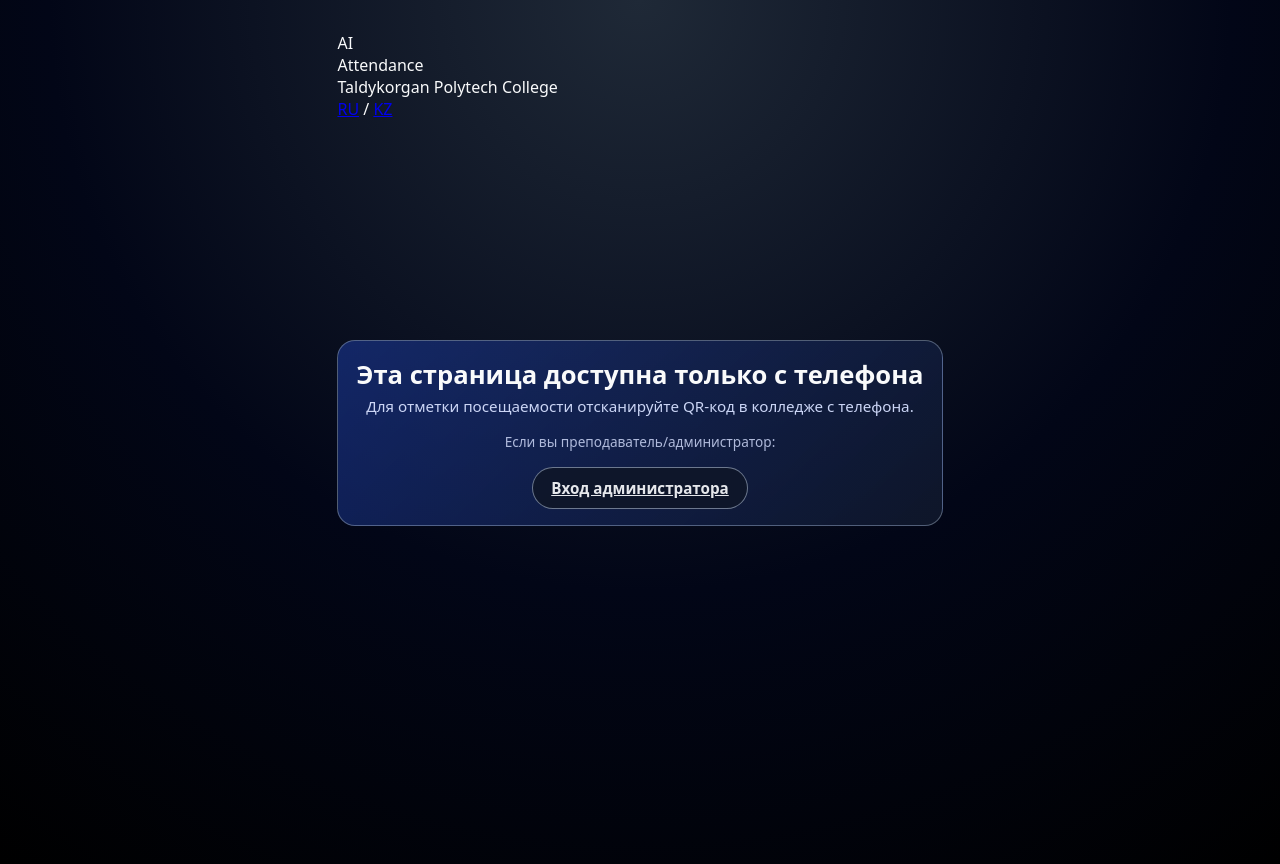
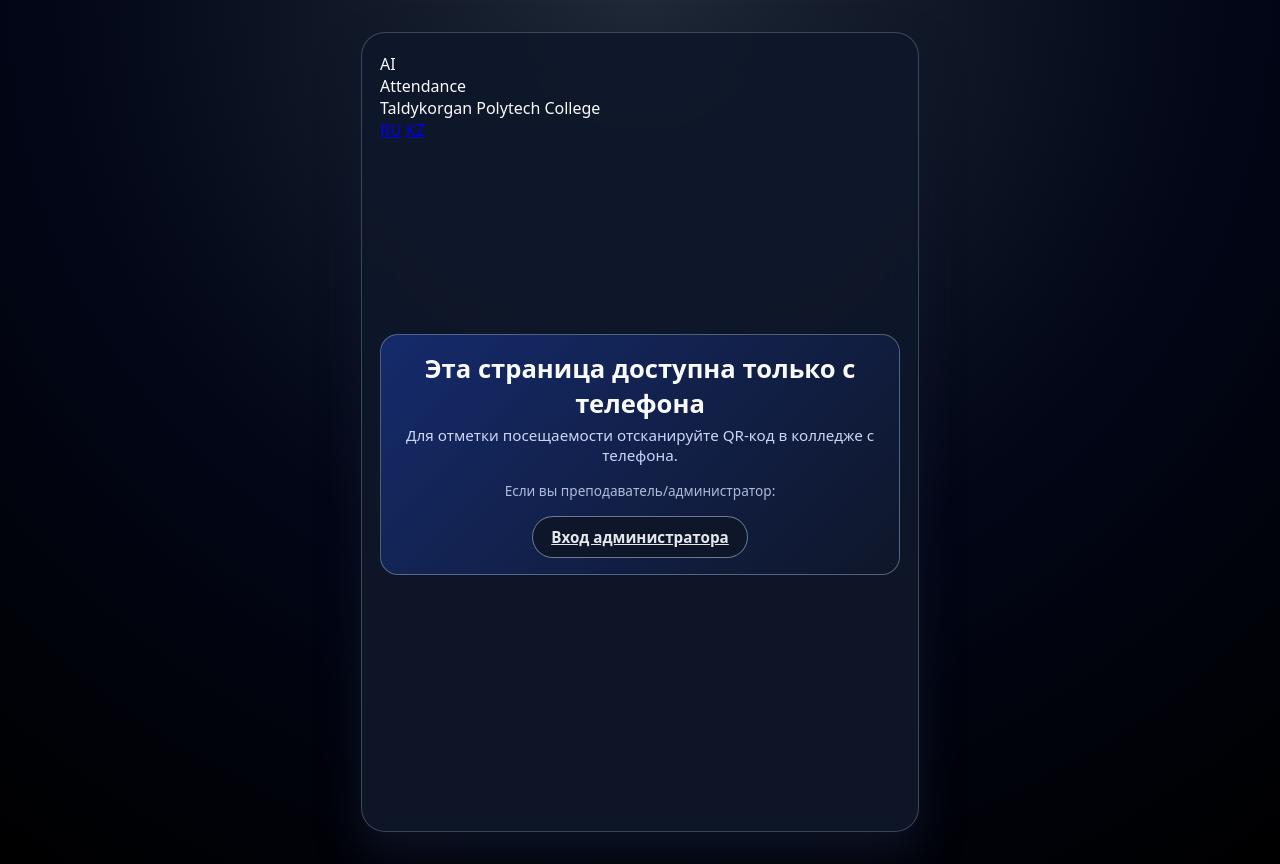
Before and after one commit to zen0zakon-ship-it/AttendanceApp, a FastAPI app: page / in a window 1280 px wide. Run offline with FastAPI, Linux system fonts and the light colour scheme; data comes from the database, SQL or seed files in the repository.

Commit message:
Update base.html

```diff
--- a/templates/base.html
+++ b/templates/base.html
@@ -2,14 +2,15 @@
 <html lang="ru">
 <head>
     <meta charset="UTF-8">
-    <title>{% block title %}Attendance App{% endblock %}</title>
+    <title>{% block title %}Attendance{% endblock %}</title>
     <meta name="viewport" content="width=device-width, initial-scale=1">
-
     <link rel="stylesheet" href="/static/css/styles.css">
 </head>
 <body>
-<div class="app-bg">
-    <div class="app-center">
+<div class="bg-orbit"></div>
+<div class="bg-orbit bg-orbit-2"></div>
+
+<div class="app-shell {% block shell_class %}{% endblock %}">
     <header class="app-header">
         <div class="brand">
             <div class="brand-logo">AI</div>
@@ -18,17 +19,18 @@
                 <div class="brand-subtitle">Taldykorgan Polytech College</div>
             </div>
         </div>
-            <div class="lang-switch">
-                <a href="/set-lang/ru" class="lang-link">RU</a>
-                <span>/</span>
-                <a href="/set-lang/kk" class="lang-link">KZ</a>
-            </div>
+
+        <nav class="lang-switch">
+            <a href="/set-lang/ru"
+               class="lang-pill {% if lang == 'ru' %}active{% endif %}">RU</a>
+            <a href="/set-lang/kk"
+               class="lang-pill {% if lang == 'kk' %}active{% endif %}">KZ</a>
+        </nav>
     </header>
 
     <main class="app-main">
         {% block content %}{% endblock %}
     </main>
 </div>
-</div>
 </body>
 </html>
```
Lines whose indentation alone changed are shown as unchanged.
